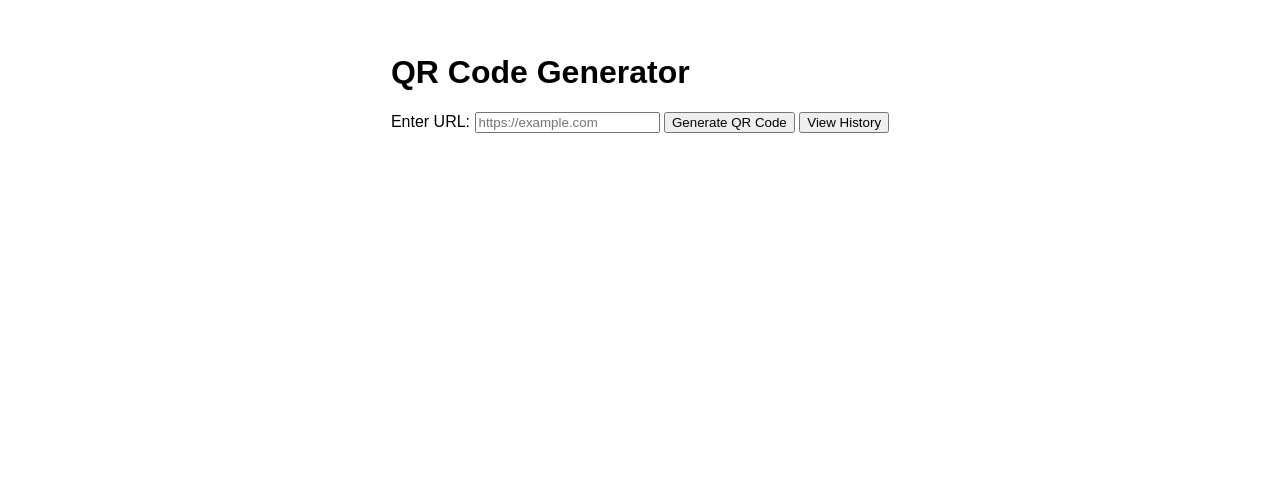
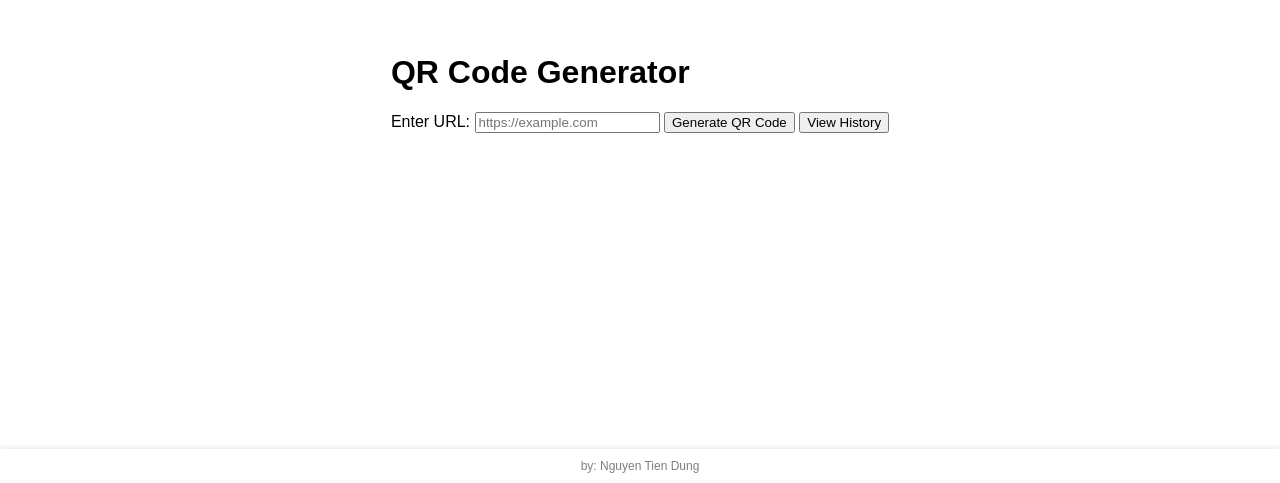
Before and after one commit to TDung1807/web-QR-generator, a plain HTML site: page index.html in a window 1280 px wide. Shown: the part 317-800 px from the top of the page. Drawn offline with Linux system fonts and the light colour scheme.

Commit message:
thêm footer

```diff
--- a/index.html
+++ b/index.html
@@ -5,6 +5,21 @@
     <meta name="viewport" content="width=device-width, initial-scale=1.0">
     <title>QR Code Generator</title>
     <link rel="stylesheet" href="style.css">
+    <style>
+        /* Thêm CSS */
+        footer {
+            position: fixed; /* Đặt vị trí footer cố định */
+            bottom: 0; /* Đặt footer ở phía dưới */
+            left: 0; /* Đặt footer từ bên trái */
+            right: 0; /* Đặt footer từ bên phải */
+            text-align: center; /* Canh giữa nội dung */
+            font-size: 12px; /* Kích thước chữ nhỏ hơn */
+            color: rgba(0, 0, 0, 0.5); /* Màu chữ mờ */
+            padding: 10px 0; /* Đệm trên và dưới */
+            background-color: white; /* Nền trắng để chữ nổi bật hơn */
+            box-shadow: 0 -1px 5px rgba(0, 0, 0, 0.1); /* Đổ bóng nhẹ phía trên */
+        }
+    </style>
 </head>
 <body>
     <div>
@@ -30,6 +45,10 @@
         <button onclick="closeHistoryPopup()">Close</button>
     </div>
 
+    <footer>
+        by: Nguyen Tien Dung
+    </footer>
+
     <!-- Liên kết đến các file JavaScript -->
     <script src="js/qrcode.min.js"></script>
     <script src="js/script.js"></script>
```
